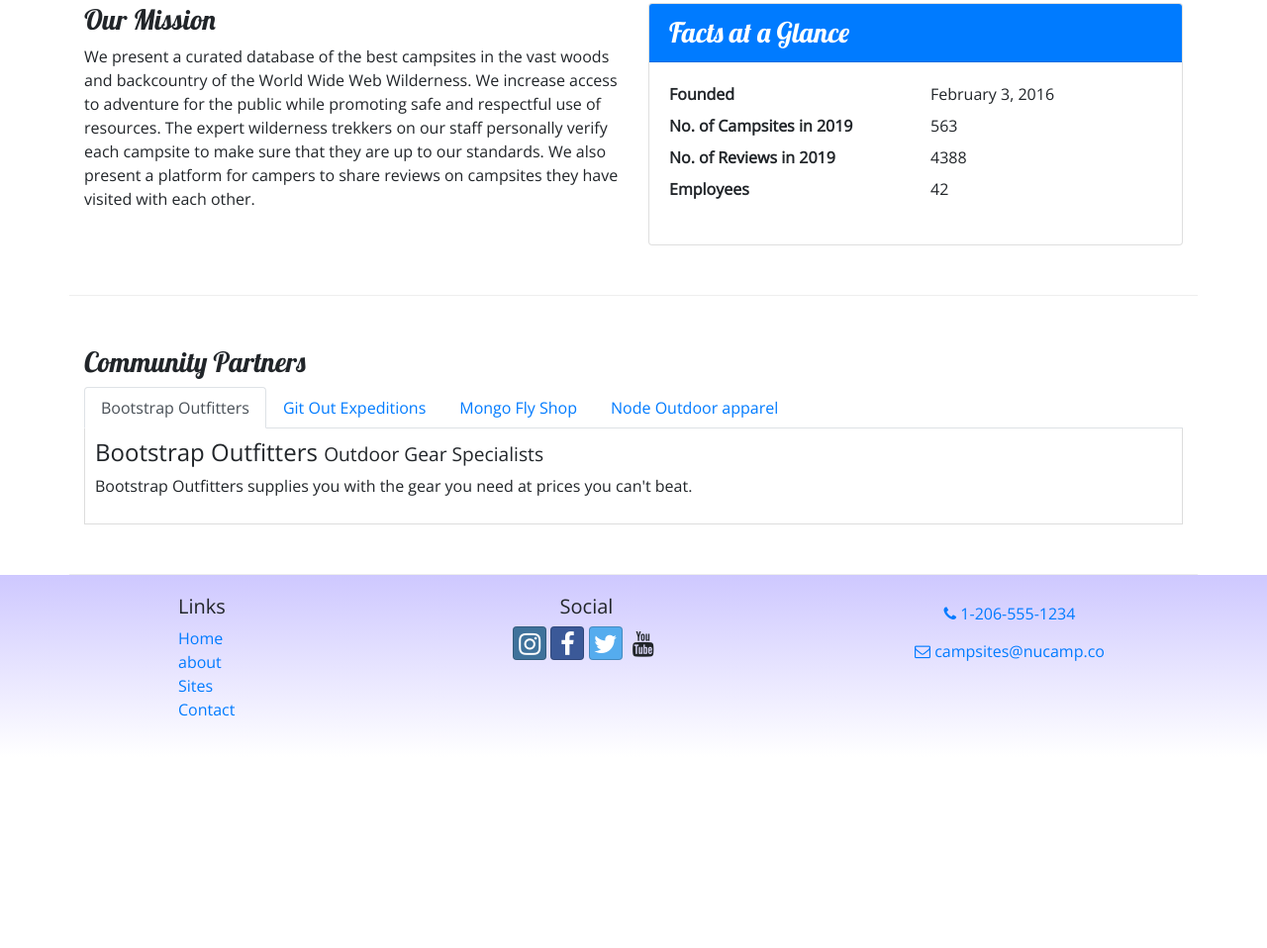
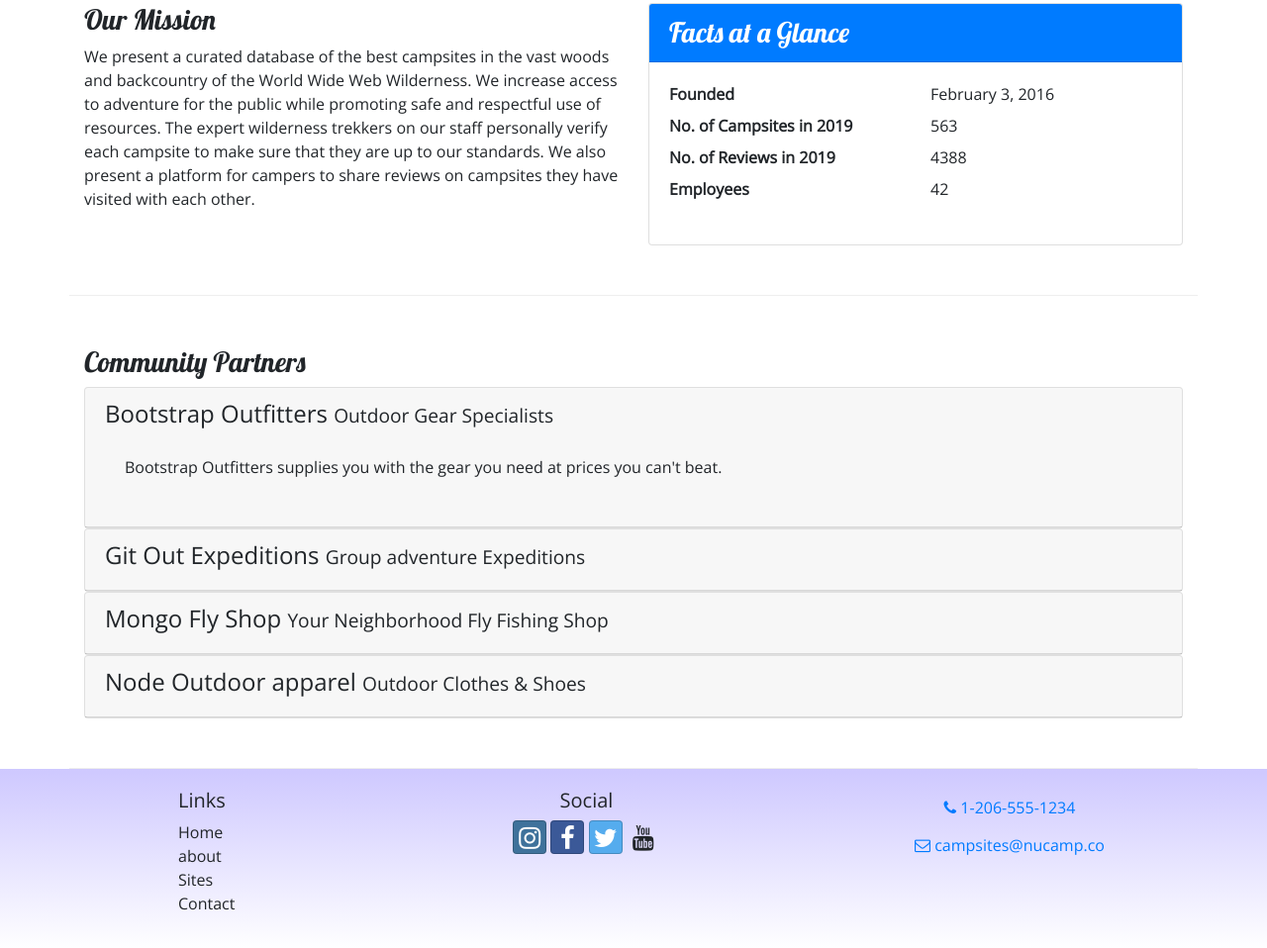
Before and after one commit to cristyduran/Campsite, a website: page aboutus.html in a window 1280 px wide. Shown: the part 402-1360 px from the top of the page at 99% size. Before the commit the page ends 1167 px from the top, so only its background shows below. Drawn offline with nearby package versions, Linux system fonts and the light colour scheme.

Commit message:
Accordion

```diff
--- a/aboutus.html
+++ b/aboutus.html
@@ -44,7 +44,7 @@
             <div class="collapse navbar-collapse" id="nucampNavbar">
                 <ul class="navbar-nav">
                     <li class="nav-item"><a class="nav-link" href="index.html"><i class="fa fa-home fa-lg"></i> Home</a></li>
-                    <li class="nav-item active"><a class="nav-link" href="#"><i class="fa fa-info fa-lg"></i> about</a></li>
+                    <li class="nav-item active"><a class="nav-link" href="#"><i class="fa fa-info fa-lg"></i> About</a></li>
                     <li class="nav-item"><a class="nav-link" href="#"><i class="fa fa-list fa-lg"></i> Sites</a></li>
                     <li class="nav-item"><a class="nav-link" href="contactus.html"><i class="fa fa-address-card fa-lg"></i> Contact</a></li>
                 </ul>
@@ -58,13 +58,14 @@
             <div class="col">
                 <ol class="breadcrumb">
                     <li class="breadcrumb-item"><a href="index.html">Home</a></li>
-                    <li class="breadcrumb-item active">about</li>
+                    <li class="breadcrumb-item active">About</li>
                 </ol>
-               <h2>about Us</h2>
+               <h2>About Us</h2>
                <hr />
             </div>
         </div>
 
+        <!-- Our Mission -->
         <div class="row row-content">
             <div class="col-sm-6">
                 <h3>Our Mission</h3>
@@ -90,37 +91,57 @@
 
             </div>
         </div>
-
+        <!-- Community Partners -->
         <div class="row row-content">
             <div class="col">
                 <h3>Community Partners</h3>
-                <ul class="nav nav-tabs">
-                    <li class="nav-item"><a class="nav-link active" href="#bootstrap" role="tab" data-toggle="tab">Bootstrap Outfitters</a></li>
-                    <li class="nav-item"><a class="nav-link" href="#git" role="tab" data-toggle="tab">Git Out Expeditions</a></li>
-                    <li class="nav-item"><a class="nav-link" href="#mongo" role="tab" data-toggle="tab">Mongo Fly Shop</a></li>
-                    <li class="nav-item"><a class="nav-link" href="#node" role="tab" data-toggle="tab">Node Outdoor apparel</a></li>
-                </ul>
-                <div class="tab-content">
-                    <div role="tabpanel" class="tab-pane fade show active" id="bootstrap">
-                        <h4>Bootstrap Outfitters <small>Outdoor Gear Specialists</small></h4>
-                        <p class="d-none d-sm-block">Bootstrap Outfitters supplies you with the gear you need at prices you can't beat.</p>
+                <div id="accordion">
+                    <div class="card">
+                        <div role="tab" class="card-header">
+                            <h4>
+                                <a data-toggle="collapse" data-target="#bootstrap">Bootstrap Outfitters <small>Outdoor Gear Specialists</small></a>
+                            </h4>
+                            <div class="collapse show" id="bootstrap" data-parent="#accordion">
+                                <div class="card-body">
+                                    <p class="d-none d-sm-block">Bootstrap Outfitters supplies you with the gear you need at prices you can't beat.</p>
+                                </div>
+                            </div>
+                        </div>
                     </div>
-
-                    <div role="tabpanel" class="tab-pane fade" id="git">
-                        <h4>Git Out Expeditions <small>Group adventure Expeditions</small></h4>
-                        <p class="d-none d-sm-block">Join Git Out Expeditions to explore new horizons with a group of other adventurers!</p>
+                    <div class="card">
+                        <div role="tab" class="card-header">
+                            <h4>
+                                <a class="collapsed" data-toggle="collapse" data-target="#git">Git Out Expeditions <small>Group adventure Expeditions</small></a></h4>
+                            <div class="collapse" id="git" data-parent="#accordion">
+                                <div class="card-body">
+                                    <p class="d-none d-sm-block">Join Git Out Expeditions to explore new horizons with a group of other adventurers!</p>
+                                </div>
+                            </div>
+                        </div>
                     </div>
-
-
-                    <div role="tabpanel" class="tab-pane fade" id="mongo">
-                        <h4>Mongo Fly Shop <small>Your Neighborhood Fly Fishing Shop</small></h4>
-                        <p class="d-none d-sm-block">Need a new fishing pole, a tacklebox, or flies of all kinds? Stop by Mongo Fly Shop.</p>
+                    <div class="card">
+                        <div role="tab" class="card-header">
+                            <h4>
+                                <a class="collapsed" data-toggle="collapse" data-target="#mongo">Mongo Fly Shop <small>Your Neighborhood Fly Fishing Shop</small></a>
+                            </h4>
+                            <div class="collapse" id="mongo" data-parent="#accordion">
+                                <div class="card-body">
+                                    <p class="d-none d-sm-block">Need a new fishing pole, a tacklebox, or flies of all kinds? Stop by Mongo Fly Shop.</p>
+                                </div>
+                            </div>
+                        </div>
                     </div>
-
-
-                    <div role="tabpanel" class="tab-pane fade" id="node">
-                        <h4>Node Outdoor apparel <small>Outdoor Clothes & Shoes</small></h4>
-                        <p class="d-none d-sm-block">From polar fleeces to swimsuits, hiking boots to waders, a visit to Node will be sure to get you covered.</p>
+                    <div class="card">
+                        <div role="tab" class="card-header">
+                            <h4>
+                                <a class="collapsed" data-toggle="collapse" data-target="#node">Node Outdoor apparel <small>Outdoor Clothes & Shoes</small></a>
+                            </h4>
+                            <div class="collapse" id="node" data-parent="#accordion">
+                                <div class="card-body">
+                                    <p class="d-none d-sm-block">From polar fleeces to swimsuits, hiking boots to waders, a visit to Node will be sure to get you covered.</p>
+                                </div>
+                            </div>
+                        </div>
                     </div>
                 </div>
             </div>
--- a/css/styles.css
+++ b/css/styles.css
@@ -18,11 +18,10 @@ header h2 {
     background-color: #901CAD;
 }
 
-.tab-content {
-    border: 1px solid #DDD;
-    border-top: none;
-    padding: 10px;
-}
+a, a:hover {
+    color: inherit;
+    text-decoration: none;
+  }
 
 footer {
     background-image: linear-gradient(#CEC8FF, white);
```
